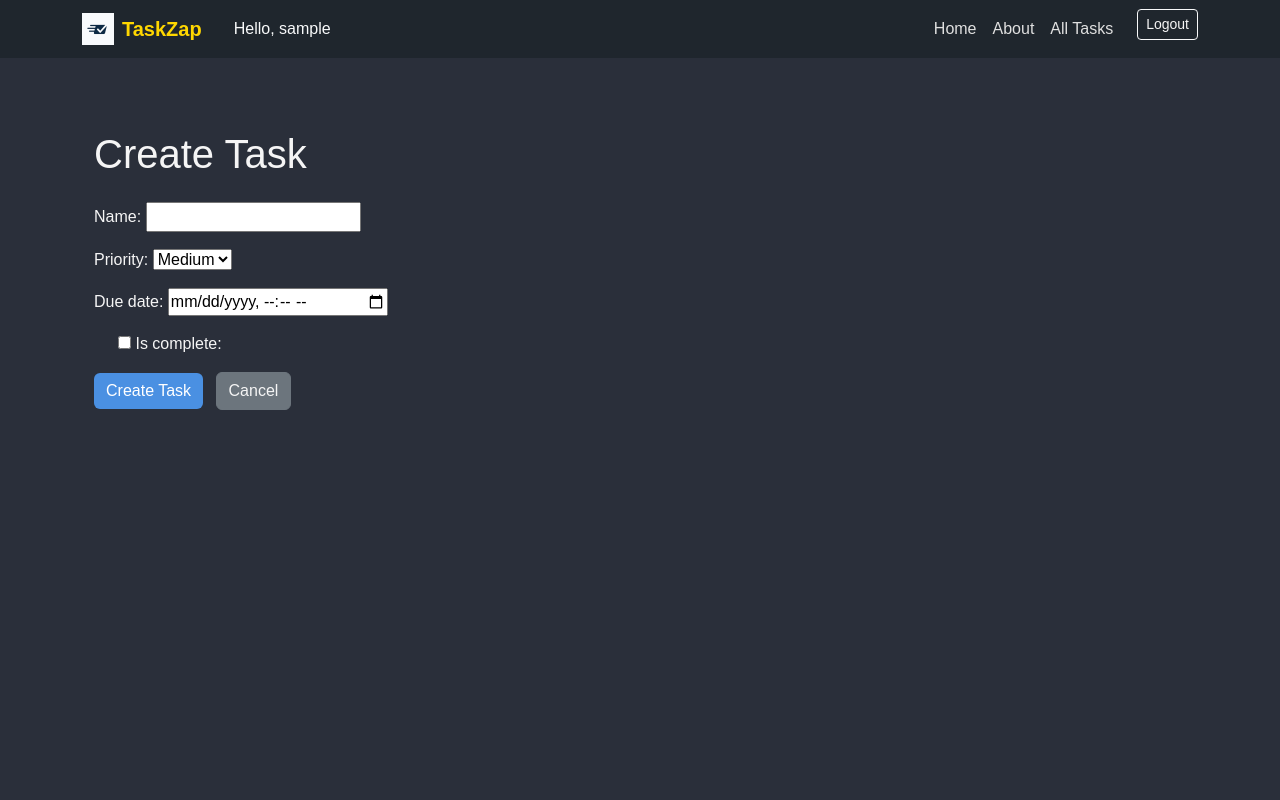
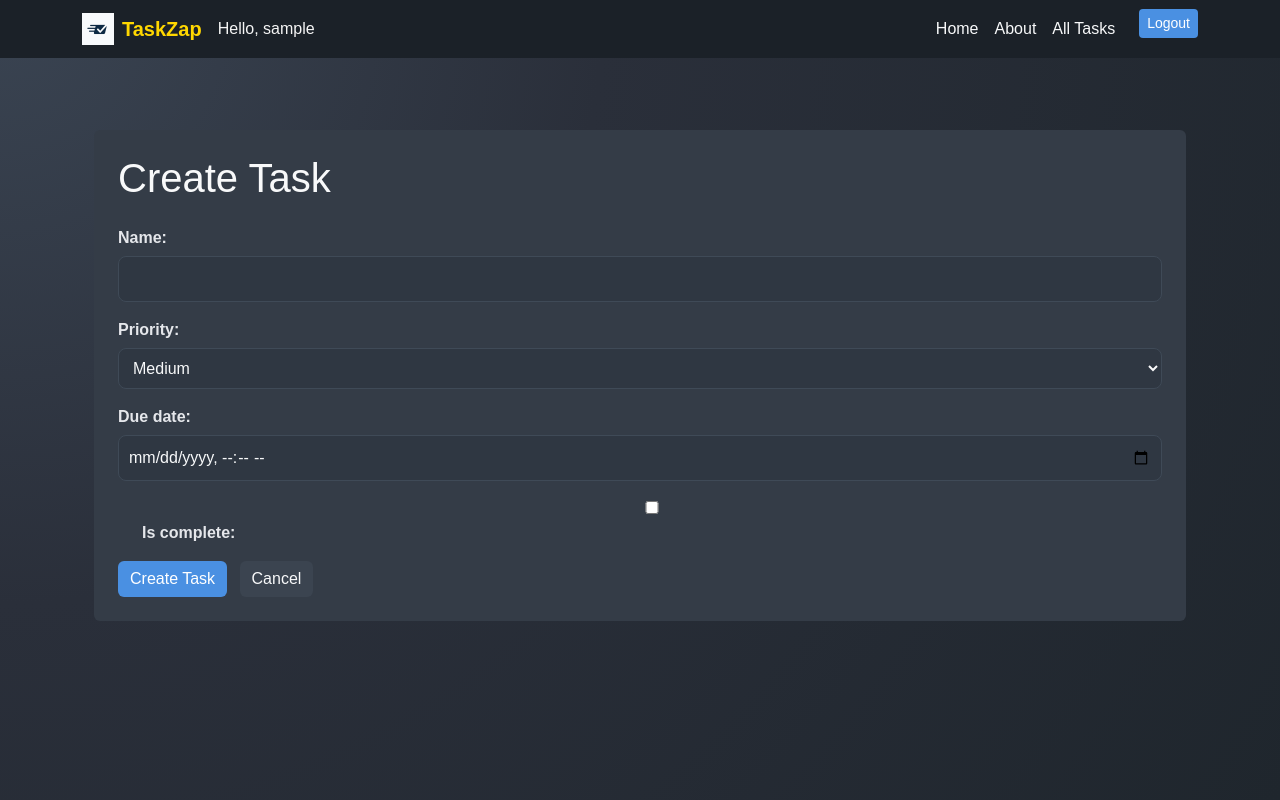
Before and after one commit to Zebyrod/todo-django-crud-app, a Django app: page /tasks/create/ in a window 1280 px wide. Run offline with Django 5.2, Linux system fonts and the light colour scheme; the visitor is signed in with stand-in values (Sample User, id 1).

Commit message:
working on custom css for intended theme. Had to remove inline boostrap since they override the styles

```diff
--- a/main_app/templates/about.html
+++ b/main_app/templates/about.html
@@ -8,7 +8,7 @@
 
   <div class="text-center mb-4">
     <h1 class="fw-bold">About TaskZap</h1>
-    <h4 class="text-muted">Creator: Zebastian Rodriguez</h4>
+    <h4>Creator: Zebastian Rodriguez</h4>
   </div>
 
   <div class="card shadow-sm mb-4">
--- a/main_app/templates/base.html
+++ b/main_app/templates/base.html
@@ -21,7 +21,7 @@
 
 	<body>
 		<!-- NAVBAR -->
-		<nav class="navbar navbar-expand-lg navbar-dark custom-navbar">
+		<nav class="navbar navbar-expand-lg custom-navbar">
 			<div class="container">
 				<a
 					class="navbar-brand d-flex align-items-center"
@@ -37,7 +37,7 @@
 				</a>
 
 				{% if user.is_authenticated %}
-				<span class="ms-3 text-light"> Hello, {{ user.username }} </span>
+				<span> Hello, {{ user.username }} </span>
 				{% endif %}
 
 				<!-- NavBar -->
@@ -58,7 +58,7 @@
 					<li class="nav-item ms-lg-3">
 						<form method="POST" action="{% url 'logout' %}">
 							{% csrf_token %}
-							<button type="submit" class="btn btn-outline-light btn-sm">
+							<button type="submit" class="btn btn-primary btn-sm">
 								Logout
 							</button>
 						</form>
--- a/main_app/templates/tasks/task_form.html
+++ b/main_app/templates/tasks/task_form.html
@@ -4,6 +4,7 @@
 {% block content %}
 
 <section class="container my-5">
+     <div class="card p-4">
     <h1 class="mb-4">
         {{ form.instance.pk|yesno:'Edit Task,Create Task' }}
     </h1>
@@ -38,7 +39,10 @@
 
         <a href="{% url 'task-index' %}" class="btn btn-secondary ms-2">Cancel</a>
 
+
+
 	</form>
+    </div>
 </section>
 
 {% endblock %}
--- a/static/css/base.css
+++ b/static/css/base.css
@@ -3,7 +3,8 @@
 
   /* Overall body */
   body {
-    background-color: #2A2F3A;
+    background: radial-gradient(circle at top left, #3A4452 0%, #2A2F3A 40%, #1F262D 100%);
+    min-height: 100vh;
     color: #F5F5F5;
     font-family: 'Arial', sans-serif;
   }
@@ -17,11 +18,17 @@
     font-weight: bold;
   }
   .navbar-nav .nav-link {
-    color: #E0E0E0 !important;
+    color: #F8F9FA !important;
+    transition: all 0.2s ease-in-out;
   }
   .navbar-nav .nav-link:hover {
-    color: #4A90E2 !important; /* blue hover effect */
+   color: #4A90E2 !important;
+    text-shadow: 0 0 8px rgba(74, 144, 226, 0.8);
   }
+
+  .custom-navbar {
+  background-color: #1B2128;
+}
 
   /* Buttons */
   .btn {
@@ -31,18 +38,41 @@
   .btn-primary {
     background-color: #4A90E2;
     border: none;
-    color: #fff;
+    color: #FFFFFF;
+    transition: all 0.2s ease-in-out;
   }
   .btn-primary:hover {
     background-color: #357ABD;
+    box-shadow: 0 0 12px rgba(74, 144, 226, 0.8),
+                0 0 20px rgba(74, 144, 226, 0.5);
+    transform: translateY(-2px);
   }
+
+  .btn-secondary {
+  background-color: #3B4450;
+  border: none;
+  color: #F8F9FA;
+  transition: all 0.2s ease-in-out;
+}
+
+.btn-secondary:hover {
+  background-color: #4A5568;
+  box-shadow: 0 0 10px rgba(255, 215, 0, 0.5);
+}
+
 
   /* Cards or sections */
   .card {
-    background-color: #3B4450;
+    background-color: #343C47;
     border: none;
-    color: #E0E0E0;
+    color: #F8F9FA;
+    transition: 0.2s ease-in-out;
   }
+
+  .card:hover {
+  box-shadow: 0 0 15px rgba(74, 144, 226, 0.4);
+  transform: translateY(-3px);
+}
 
   /* Links */
   a {
@@ -53,3 +83,49 @@
     color: #FFD700;
     text-decoration: underline;
   }
+
+  /* Thunder Form Inputs */
+form input,
+form select,
+form textarea {
+  background-color: #2F3742;
+  border: 1px solid #3F4A57;
+  color: #F8F9FA;
+  border-radius: 8px;
+  padding: 10px;
+  width: 100%;
+  transition: all 0.2s ease-in-out;
+}
+
+/* Placeholder color */
+form input::placeholder,
+form textarea::placeholder {
+  color: #9CA3AF;
+}
+
+/* Focus lightning effect */
+form input:focus,
+form select:focus,
+form textarea:focus {
+  outline: none;
+  border-color: #4A90E2;
+  box-shadow: 0 0 8px rgba(74, 144, 226, 0.8);
+  background-color: #343C47;
+}
+
+form label {
+  font-weight: 600;
+  margin-bottom: 6px;
+  color: #E5E7EB;
+  display: block;
+}
+
+.form-check-input {
+  background-color: #2F3742;
+  border: 1px solid #4A90E2;
+}
+
+.form-check-input:checked {
+  background-color: #4A90E2;
+  border-color: #4A90E2;
+}
```
